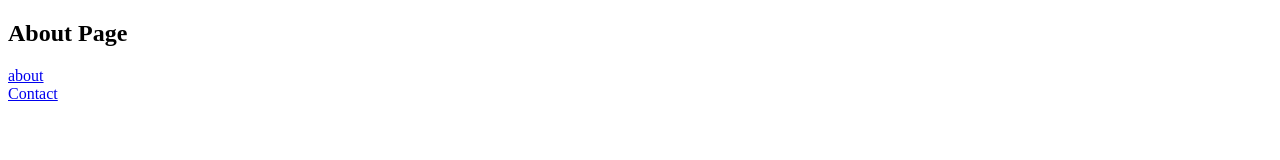
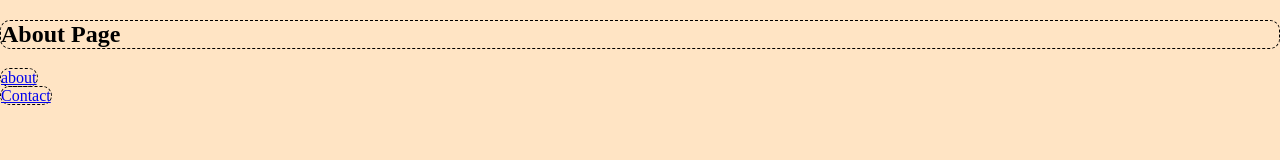
Before and after one commit to Sujalbitle/newproj, a plain HTML site: page pages/about.html in a window 1280 px wide. Drawn offline with Linux system fonts and the light colour scheme.

Commit message:
style added to about page

```diff
--- a/pages/about.html
+++ b/pages/about.html
@@ -4,6 +4,18 @@
     <meta charset="UTF-8">
     <meta name="viewport" content="width=device-width, initial-scale=1.0">
     <title>About</title>
+    <style>
+        body{
+            background-color: bisque;
+            margin: 0;
+            padding: 0;
+        }
+        h2,a{
+            border: 1px solid black;
+            border-radius: 10px;
+            border-style: dashed;
+        }
+    </style>
 
 </head>
 <body>
```
